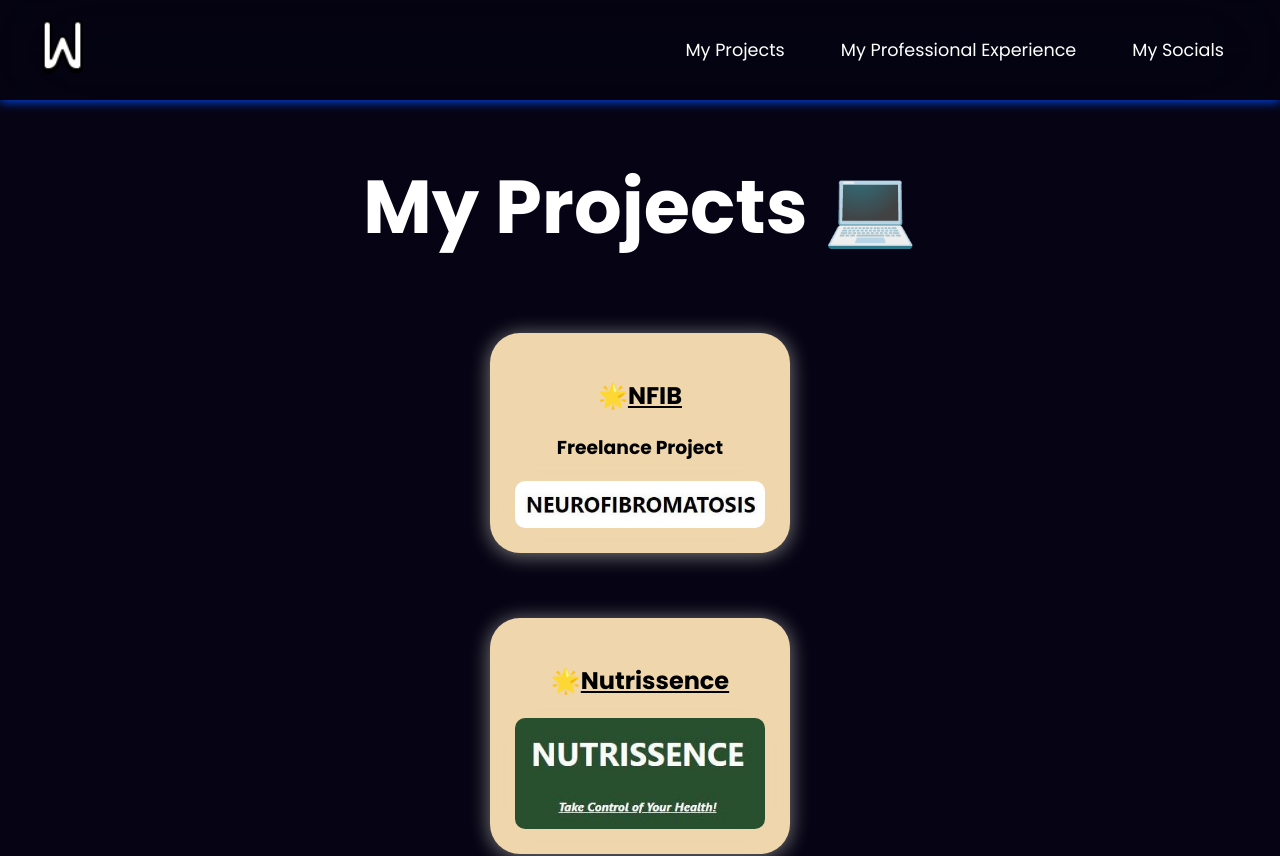
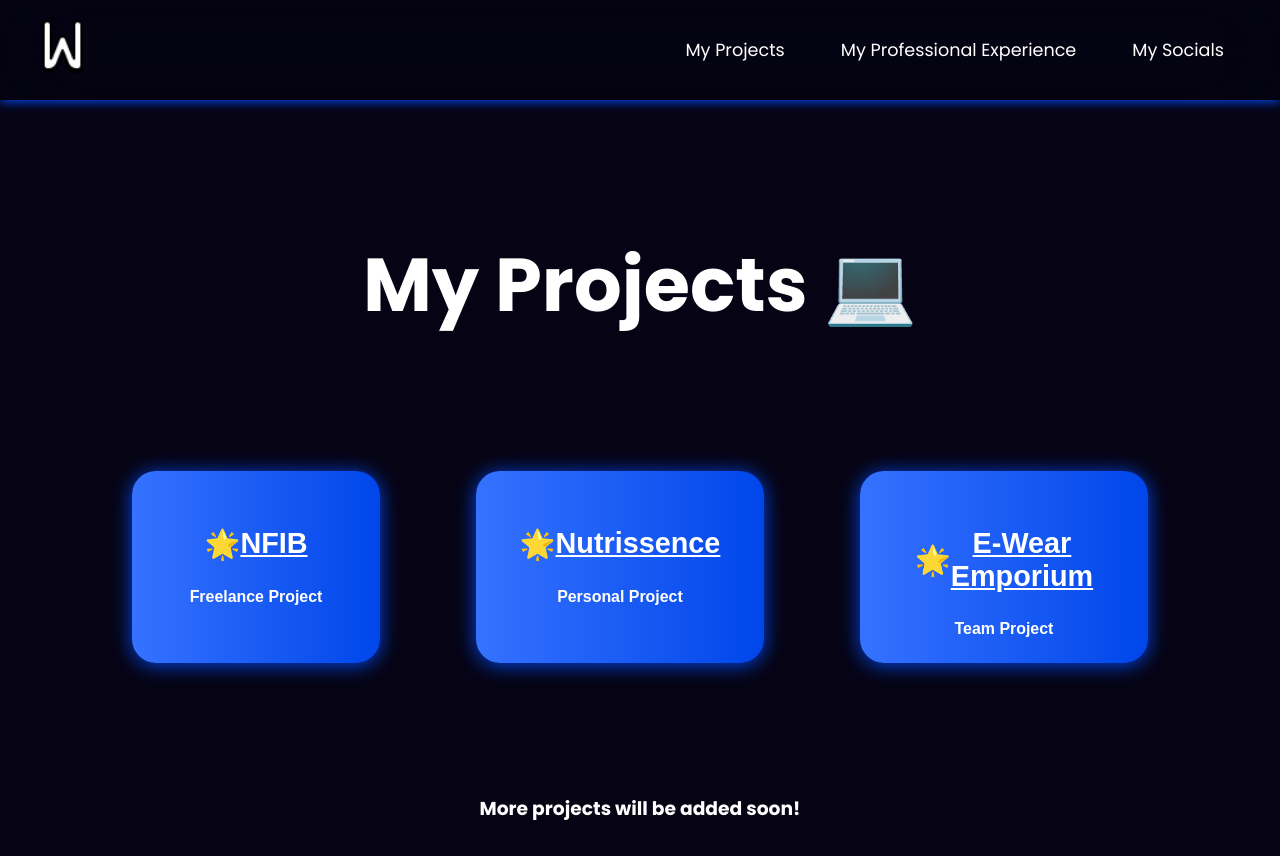
Before and after one commit to williamnamamnath/my-portfolio, a React (Create React App) app: page /projects in a window 1280 px wide. Shown: the top 856 px of the page. Built offline with nearby package versions, Linux system fonts and the light colour scheme.

Commit message:
Testing Projects link in navbar

```diff
--- a/src/App.js
+++ b/src/App.js
@@ -29,8 +29,7 @@
                 <Route path="/" element={<Home />} />
                 <Route path="/about" element={<AboutMe />} />
                 <Route path="/languages" element={<WebLanguages />} />
-                <Route path="/all-projects" element={<ProjectsPage />} />
-                <Route path="/projects" element={<Projects />} />
+                <Route path="/projects" element={<ProjectsPage />} />
                 <Route path="/socials" element={<Socials />} />
                 <Route path="/nfib" element={<NFIB />} />
                 <Route path="/nutrissence" element={<Nutrissence />} />
--- a/src/components/NavBar.js
+++ b/src/components/NavBar.js
@@ -22,7 +22,7 @@
             <Social href="/"><Img src={name} alt="W logo"/></Social>
             <Ul>
               <Li>
-                <MenuItem href="/all-projects">My Projects</MenuItem>
+                <MenuItem href="/projects">My Projects</MenuItem>
               </Li>
               <Li>
                 <MenuItem href="/all-projects">My Professional Experience</MenuItem>
```
